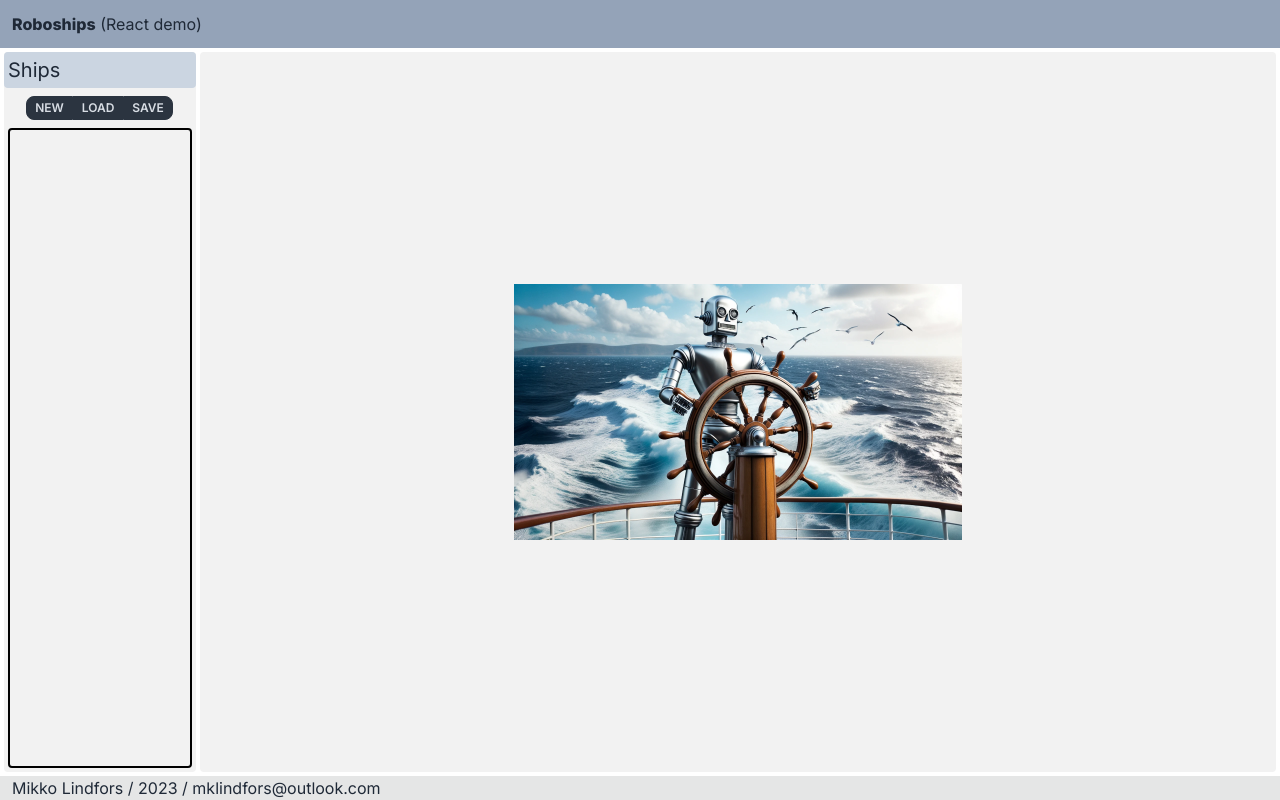
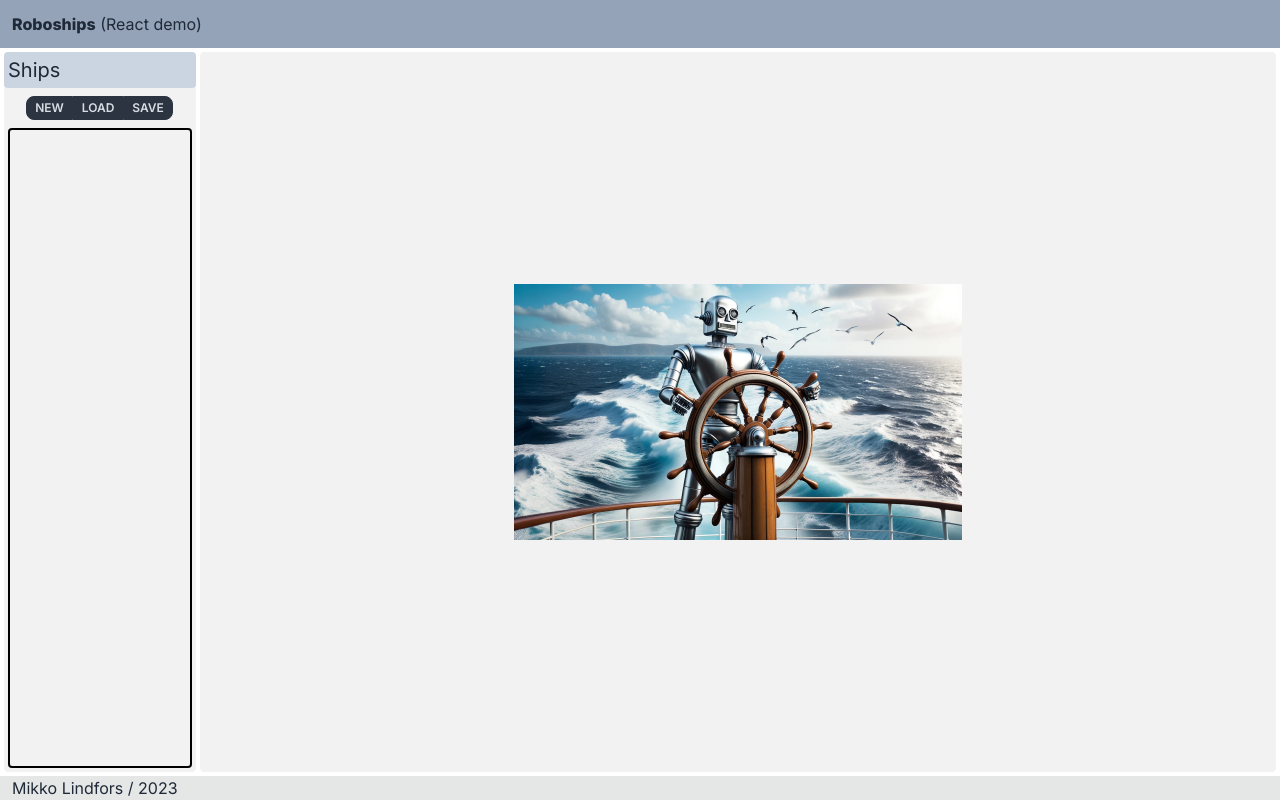
Before and after one commit to Miklind/roboshipsweb, a Next.js app: page / in a window 1280 px wide. Built offline with nearby package versions, Linux system fonts and the light colour scheme.

Commit message:
Removed email
...

...

Readme

...

```diff
--- a/src/components/Footer.tsx
+++ b/src/components/Footer.tsx
@@ -2,7 +2,7 @@
 export default function Footer() {
   return (
      <div className='bg-base-300 px-3'>
-        <p className='text-base'>Mikko Lindfors / 2023 / mklindfors@outlook.com</p>
+        <p className='text-base'>Mikko Lindfors / 2023</p>
      </div>
   )
 }
```
Also changed, not shown: 1 other file (tests, documents, lock files or other folders).
